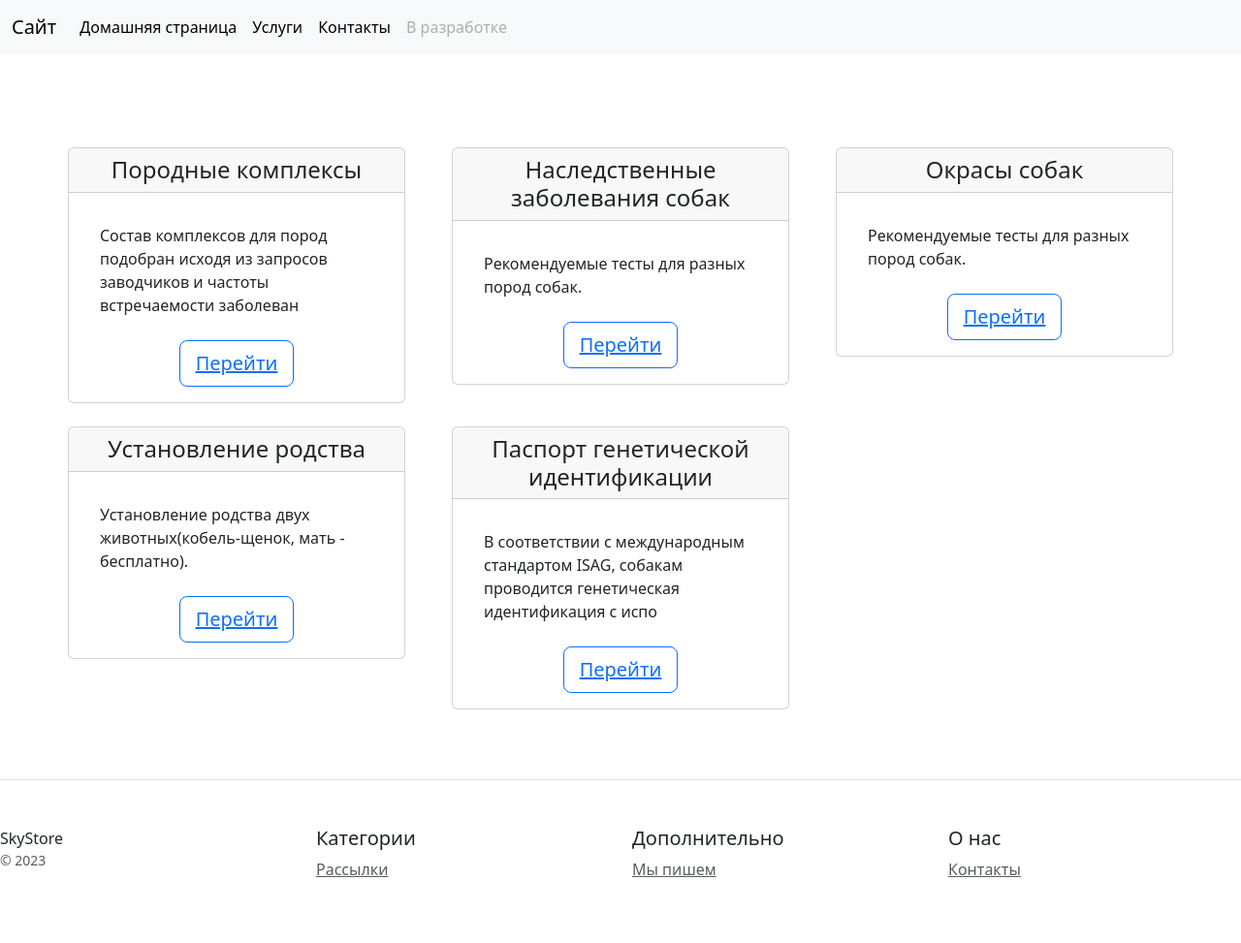
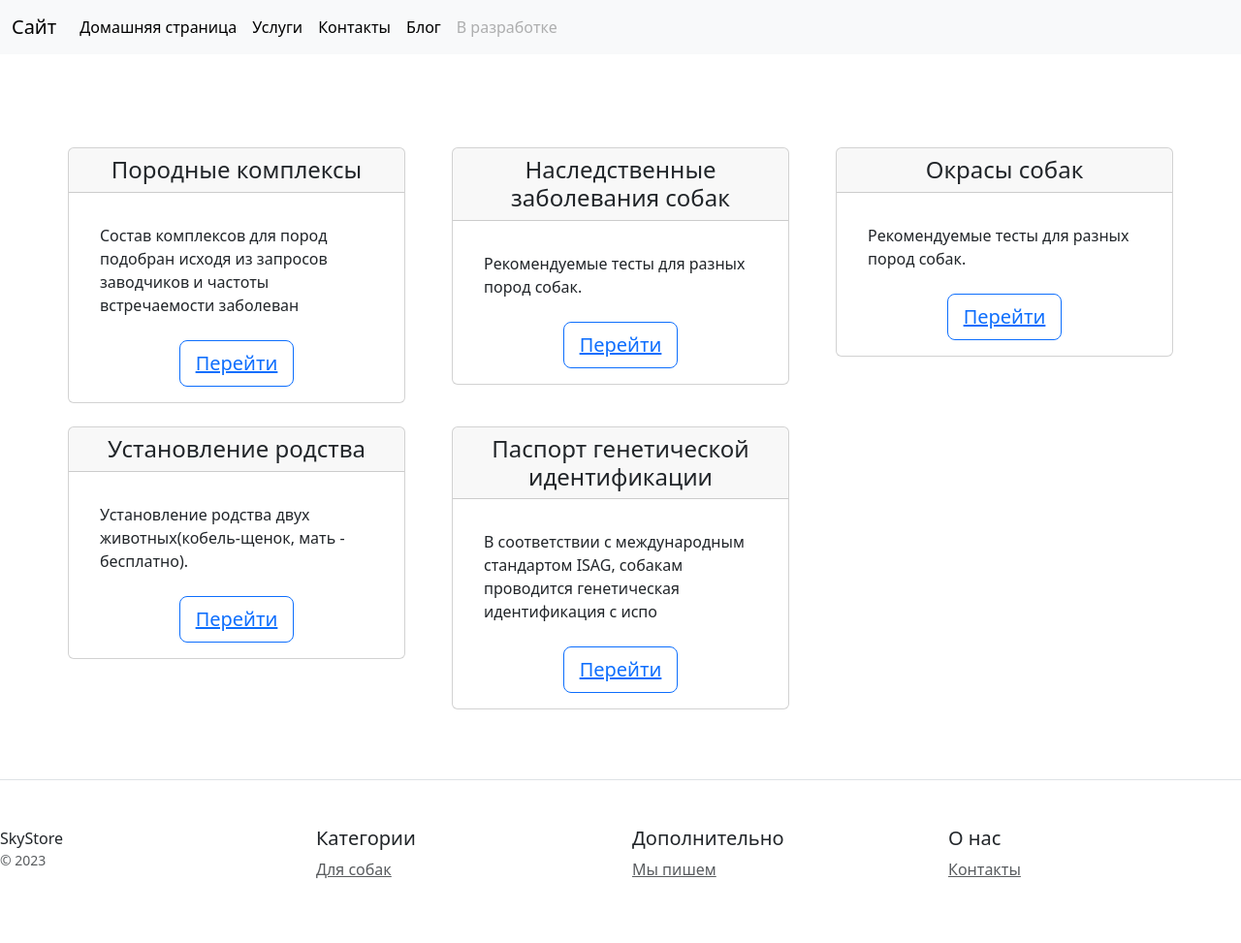
Before and after one commit to dipnoe/django_project, a Django app: page /category/ in a window 1280 px wide. Shown: the whole page at 97% size. Run offline with Django 4.2, Linux system fonts and the light colour scheme; data comes from the database, SQL or seed files in the repository.

Commit message:
add link for blog

```diff
--- a/catalog/templates/catalog/base.html
+++ b/catalog/templates/catalog/base.html
@@ -23,6 +23,9 @@
                         <a class="nav-link active" href="{% url 'contacts' %}">Контакты</a>
                     </li>
                     <li class="nav-item">
+                        <a class="nav-link active" href="{% url 'blog' %}">Блог</a>
+                    </li>
+                    <li class="nav-item">
                         <a class="nav-link disabled">В разработке</a>
                     </li>
                 </ul>
@@ -44,13 +47,13 @@
             <div class="col-6 col-md">
                 <h5>Категории</h5>
                 <ul class="list-unstyled text-small">
-                    <li><a class="text-muted" href="#">Рассылки</a></li>
+                    <li><a class="text-muted" href="{% url 'category' %}">Для собак</a></li>
                 </ul>
             </div>
             <div class="col-6 col-md">
                 <h5>Дополнительно</h5>
                 <ul class="list-unstyled text-small">
-                    <li><a class="text-muted" href="#">Мы пишем</a></li>
+                    <li><a class="text-muted" href="{% url 'blog' %}">Мы пишем</a></li>
                 </ul>
             </div>
             <div class="col-6 col-md">
```
